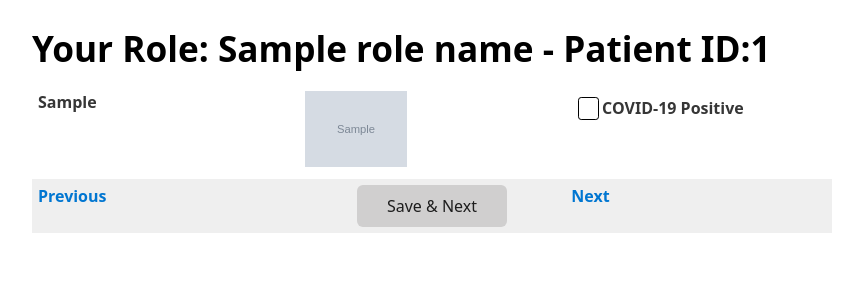
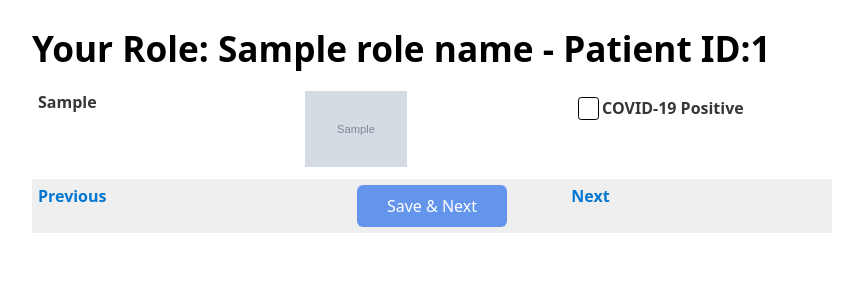
Before and after one commit to IAmS4n/CTLabeling, a Flask app: template templates/panel.html in a window 1280 px wide. Shown: the part 147-447 px from the top of the page, without its empty margins (208-1071 px from the left). Run offline with Flask 2, Linux system fonts and the light colour scheme; the template is opened without the code that fills it: most values are stand-ins (such as "Sample title", 1, 10 or a date in 2020); grey boxes marked "Sample" are stand-in pictures; lists and menus that the app fills with data are empty.

Commit message:
:lipstick: Updating the UI.

```diff
--- a/templates/panel.html
+++ b/templates/panel.html
@@ -119,7 +119,9 @@
           <a href="patient{{ ppid }}">Previous</a>
         </th>
         <th>
-          <input type="submit" value="Save & Next" style="margin: auto;">
+          <button type="submit" style="display: block;margin: auto;background-color: cornflowerblue;color: white;">
+            Save & Next
+          </button>
         </th>
         <th>
           <a href="patient{{ npid }}">Next</a>
```
